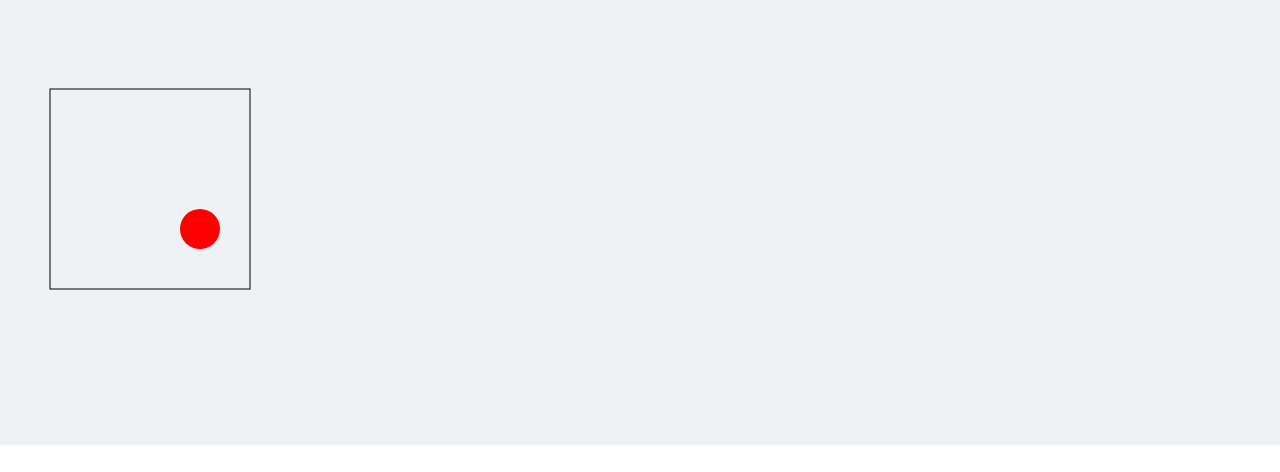
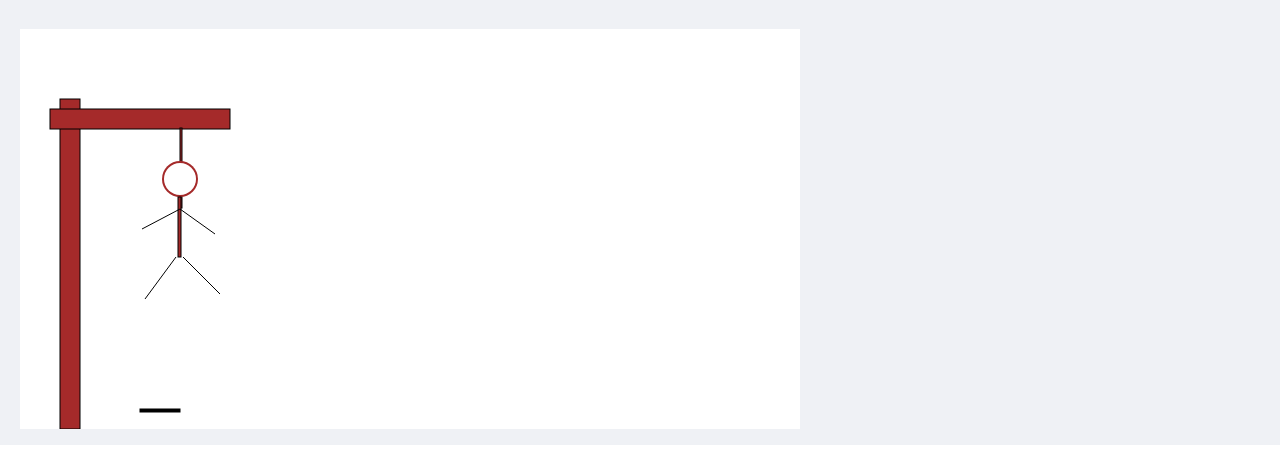
Before and after one commit to DeboraEsposito/Challenge-Oracle-ONE-Jogo-da-Forca, a plain HTML site: page jogo.html in a window 1280 px wide. Shown: the part 103-575 px from the top of the page. Drawn offline with Linux system fonts and the light colour scheme.

Commit message:
Atualizando

```diff
--- a/js/canvas.js
+++ b/js/canvas.js
@@ -1,7 +1,7 @@
 var tela = document.querySelector('canvas');
 var pincel = tela.getContext('2d');
-pincel.fillStyle = 'rgb(239, 241, 245)';
-pincel.fillRect(0, 0, 600, 400);
+pincel.fillStyle = "white";
+pincel.fillRect(20, 0, 800, 400);
 
 function desenhaCirculo(x, y, raio, cor) {
 
@@ -11,16 +11,54 @@ function desenhaCirculo(x, y, raio, cor) {
   pincel.fill();
 }
 
-function desenhaPoste(x, y, tamanho, cor){
+function desenhaRetangulo(x, y, tamanho1, tamanho2, cor){
 
     pincel.fillStyle = cor;
-    pincel.fillRect(x , y, tamanho, tamanho);
+    pincel.fillRect(x , y, tamanho1, tamanho2);
     pincel.fillStroke = cor;
-    pincel.strokeRect(x , y, tamanho, tamanho);
-
-
+    pincel.strokeRect(x , y, tamanho1, tamanho2);
 }
 
-desenhaPoste(50, 60, 200, 20, "black");
+function desenhaBracoD(){
+  pincel.fillStyle = 'brown';
+  pincel.beginPath();
+  pincel.moveTo(180, 180);
+  pincel.lineTo(142, 200);
+  pincel.stroke();
+}
 
-desenhaCirculo(200, 200, 20, "red");
+function desenhaBracoE(){
+  pincel.fillStyle = 'brown';
+  pincel.beginPath();
+  pincel.moveTo(215, 205 );
+  pincel.lineTo(180, 180);
+  pincel.stroke();
+}
+
+function desenhapernaE(){
+  pincel.fillStyle = 'brown';
+  pincel.beginPath();
+  pincel.moveTo(220, 265 );
+  pincel.lineTo(183, 228);
+  pincel.stroke();
+}
+
+function desenhaPernaD(){
+  pincel.fillStyle = 'brown';
+  pincel.beginPath();
+  pincel.moveTo(176, 228 );
+  pincel.lineTo(145, 270);
+  pincel.stroke();
+}
+
+desenhaRetangulo(60, 70, 20, 330, "brown");
+desenhaRetangulo(50, 80, 180, 20, "brown");
+desenhaRetangulo(180, 99, 2, 80, "brown");
+desenhaCirculo(180, 150, 18, "brown")
+desenhaCirculo(180, 150, 16, "white")
+desenhaRetangulo(178, 168, 3, 60, "brown");
+desenhaRetangulo(140, 380, 40, 3, "black" )
+desenhaBracoD()
+desenhaBracoE()
+desenhapernaE()
+desenhaPernaD()
--- a/js/forca.js
+++ b/js/forca.js
@@ -0,0 +1,10 @@
+var buttonJogar = document.querySelector(".blue")
+function startGame(){
+
+}
+
+function iniciarJogo(){
+
+
+
+}
--- a/styles/palavras.css
+++ b/styles/palavras.css
@@ -19,7 +19,8 @@ body {
   width: 50rem;
   height: 9rem;
   text-align: center;
-  border-color: turquoise;
+  background-color: rgb(239, 241, 245);
+  border: solid 1px transparent;
   border-radius: 25px;
   margin-bottom: 1rem;
   margin-top: 1rem;
--- a/styles/style.css
+++ b/styles/style.css
@@ -46,6 +46,15 @@ h1 {
   color: white;
 }
 
+.a {
+  text-decoration: none;
+  color: #fff;
+}
+
+.a:hover {
+  color: rgb(7, 111, 248);
+}
+
 .button.blue:hover {
   cursor: pointer;
   background-color: rgba(255, 255, 255, 0.89);
```
